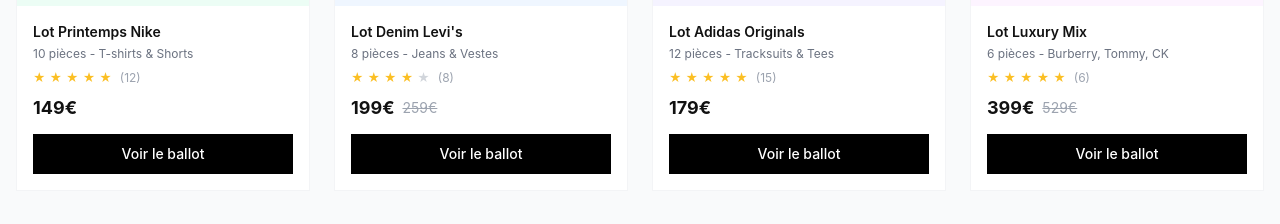
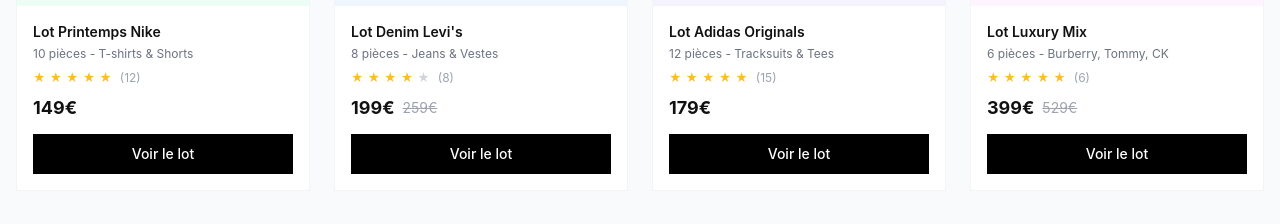
Before and after one commit to acawholesale/aca-wholesale, a Next.js app: page / in a window 1280 px wide. Shown: the part 2000-2224 px from the top of the page. Built offline with nearby package versions, Linux system fonts and the light colour scheme.

Commit message:
Update ProductCard.js

```diff
--- a/components/ProductCard.js
+++ b/components/ProductCard.js
@@ -57,7 +57,7 @@ export default function ProductCard({ product }) {
           href={`/produits`}
           className="mt-3 block text-center bg-black text-white text-sm py-2.5 font-medium hover:bg-gray-800 transition-colors"
         >
-          Voir le ballot
+          Voir le lot
         </Link>
       </div>
     </div>
```
